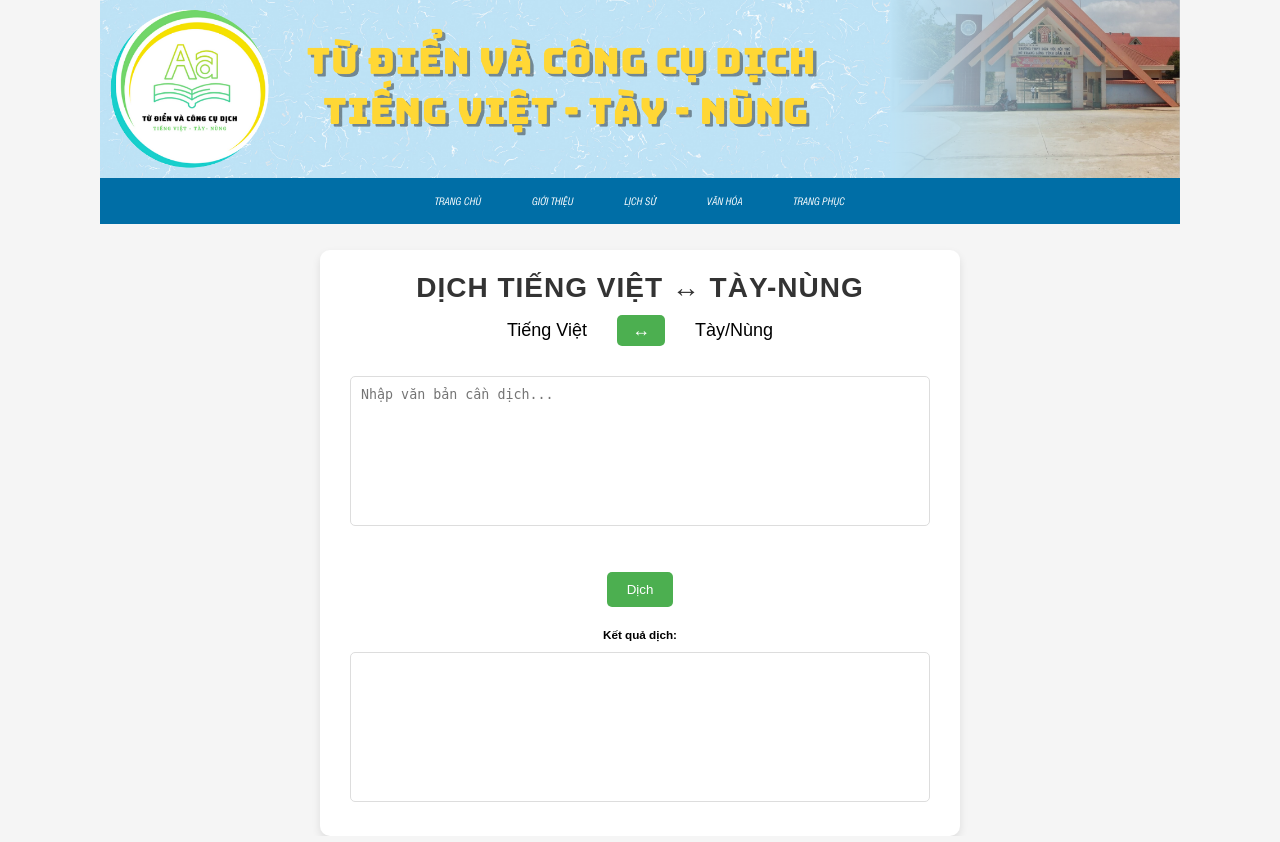
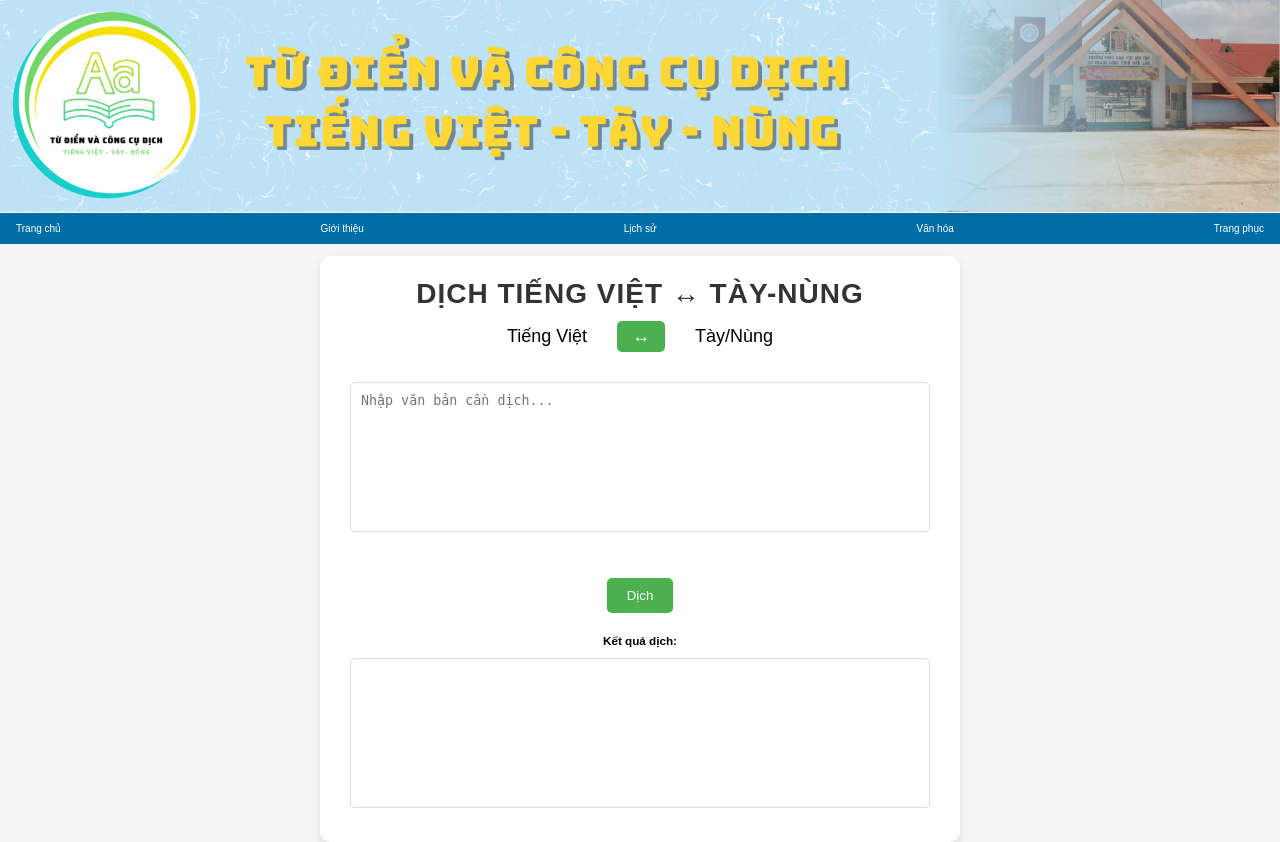
Before and after one commit to Gnauqoa/vi-to-taynung, a Flask app: page / in a window 1280 px wide. Run offline with Flask 3, Linux system fonts and the light colour scheme.

```diff
--- a/static/css/style1.css
+++ b/static/css/style1.css
@@ -17,77 +17,27 @@ html {
   src: url("/static/fonts/unicode.publish.UVNHongHaHep_I.TTF")
     format("truetype");
 }
+.background {
+  width: 100%;
+  height: auto;
+}
 .header {
-	height: 180px;
-	background: url(/static/imgs/T.png) no-repeat center / cover;
-	color: white;
-	text-align: center;
-	box-sizing: border-box;
-	margin-bottom: 70px;
+  display: flex;
+  flex-direction: column;
 }
-.grid {
-	width: 1080px;
-	max-width: 100%;
-	margin: 0 auto;
-}
-#nav {
-	display: inline-block;
+.nav {
+  display: flex;
+  flex-direction: row;
+  justify-content: space-between;
   position: relative;
-	top: 178px;
-	width: 1080px;
   background: #006ea6;
 }
-#nav,
-.subnav {
-	list-style-type: none;
-}
-#nav > li {
-	display: inline-block;
-}
-#nav li {
-	/* display: inline-block; */
-	position: relative;
-}
-#nav > li > a {
+
+.nav,
+.nav > p > a {
   color: #fff;
-	text-transform: uppercase;
-}
-#nav li a {
   text-decoration: none;
-	line-height: 46px;
-	padding: 0 24px;
-	display: block;
-	font-family: 'HongHaHep', sans-serif;
-}
-#nav li:hover .subnav {
-	display: block;
-}
-#nav >li:hover > a,
-#nav .subnav li:hover a
-/* #nav li:hover > a */ {
-	color: #000;
-	background-color: #ccc;
-}
-
-#nav .subnav {
-	/* để subnav trực tiếp tương lai sẽ trùng */
-	display: none;
-	position: absolute; /* đang lấy thằng #nav  li làm gốc */
-	background-color: #fff;
-	box-shadow: 0 0 10px rgba(0, 0, 0, 0.3);
-	min-width: 160px;
-	/* set vị trí chắc */
-	top: 100%;
-	left: 0;
-}
-
-#nav .subnav a {
-	color: #000;
-	padding: 0 12px;
-	line-height: 38px;
-}
-#nav .nav-arrow-down {
-	font-size: 14px;
+  padding: 8px;
 }
 
 #header .moblie-menu-btn {
@@ -131,13 +81,13 @@ body {
   min-height: 100vh;
 }
 .container {
+  margin-top: 12px;
   background: #ffffff;
   border-radius: 10px;
   box-shadow: 0 4px 8px rgba(0, 0, 0, 0.1);
   padding: 30px;
   width: 50%;
   text-align: center;
-	margin-top: auto;
 }
 
 h1 {
--- a/templates/index.html
+++ b/templates/index.html
@@ -1,5 +1,6 @@
 <!DOCTYPE html>
 <html lang="vi">
+
 <head>
   <meta charset="UTF-8" />
   <meta name="viewport" content="width=device-width, initial-scale=1.0" />
@@ -7,16 +8,17 @@
   <link rel="stylesheet" href="/static/css/style1.css" />
   <script src="https://code.jquery.com/jquery-3.6.0.min.js"></script>
 </head>
+
 <body>
   <header class="header">
-      <div class="grid"></div>
-      <ul id="nav">
-        <li><a href="#">Trang chủ</a></li>
-        <li><a href="#band">Giới thiệu</a></li>
-        <li><a href="#tour">Lịch sử</a></li>
-        <li><a href="#contact">Văn hóa</a></li>
-        <li><a href="#more">Trang phục</a></li>
-      </ul>
+    <img class="background" src="/static/imgs/T.png" />
+    <div class="nav">
+      <p><a href="#">Trang chủ</a></p>
+      <p><a href="#band">Giới thiệu</a></p>
+      <p><a href="#tour">Lịch sử</a></p>
+      <p><a href="#contact">Văn hóa</a></p>
+      <p><a href="#more">Trang phục</a></p>
+    </div>
   </header>
 
   <div class="container">
@@ -126,4 +128,5 @@
     });
   </script>
 </body>
+
 </html>
```
Lines whose indentation alone changed are shown as unchanged.
